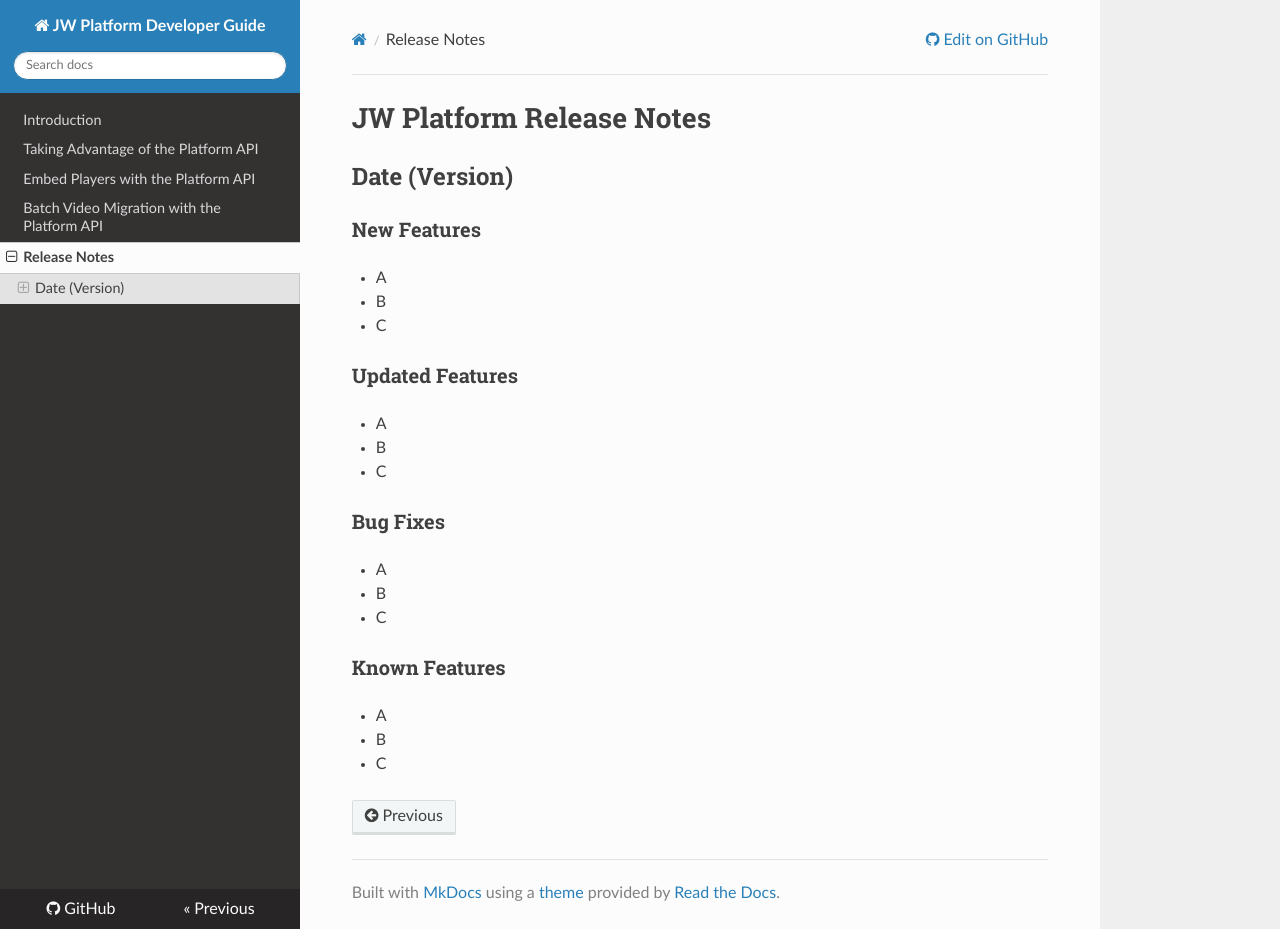
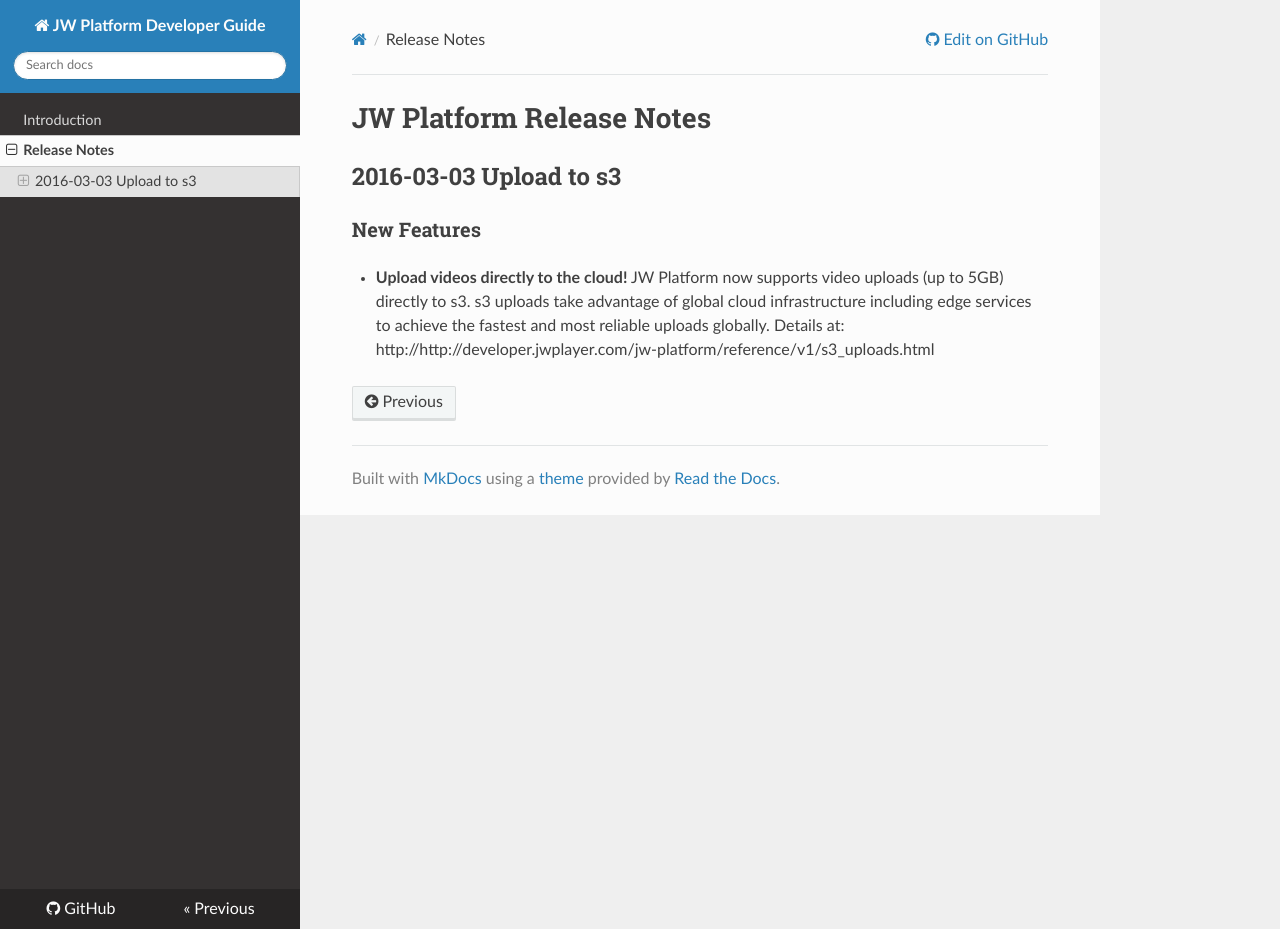
Before and after one commit to jwplayer/jwplatform-docs, an MkDocs documentation site: the page built from docs/release-notes.md, in a window 1280 px wide and 929 px high. Built offline with MkDocs 1.6.1, drawn with Linux system fonts in a browser that asks for light colours; nearby versions of some CDN libraries; old or Windows-style settings are respelled for this version of MkDocs.

Commit message:
Intro  and s3 Upload
Modified intro to have a (very) brief intro. Updated yaml to hide pages
we don’t have built yet. Added release notes.

```diff
--- a/docs/release-notes.md
+++ b/docs/release-notes.md
@@ -1,20 +1,31 @@
 # JW Platform Release Notes
 
-## Date (Version)
+<!--
+Template for future releases, copypasta me below
+
+## 2016-XX-XX
 
 ### New Features
-- A
-- B
-- C
+- foo
+- Bar
+- Cat
 ### Updated Features
-- A
-- B
-- C
+- foo
+- Bar
+- Cat
 ### Bug Fixes
-- A
-- B
-- C
-### Known Features
-- A
-- B
-- C
+- foo
+- Bar
+- Cat
+### Known Issues
+- foo
+- Bar
+- Cat
+
+-->
+
+
+## 2016-03-03 Upload to s3
+
+### New Features
+- **Upload videos directly to the cloud!** JW Platform now supports video uploads (up to 5GB) directly to s3. s3 uploads take advantage of global cloud infrastructure including edge services to achieve the fastest and most reliable uploads globally. Details at: http://http://developer.jwplayer.com/jw-platform/reference/v1/s3_uploads.html
--- a/mkdocs.yml
+++ b/mkdocs.yml
@@ -7,7 +7,7 @@
 title: "THIS IS A CUSTOM TOC"
 pages:
 - Introduction: 'index.md'
-- Taking Advantage of the Platform API: 'taking_advantage.md'
-- Embed Players with the Platform API: 'embed_players.md'
-- Batch Video Migration with the Platform API: 'batch_migration.md'
+# - Taking Advantage of the Platform API: 'taking_advantage.md'
+# - Embed Players with the Platform API: 'embed_players.md'
+# - Batch Video Migration with the Platform API: 'batch_migration.md'
 - Release Notes: 'release-notes.md'
```
Also changed, not shown: docs/index.md (+8 -1 lines).
